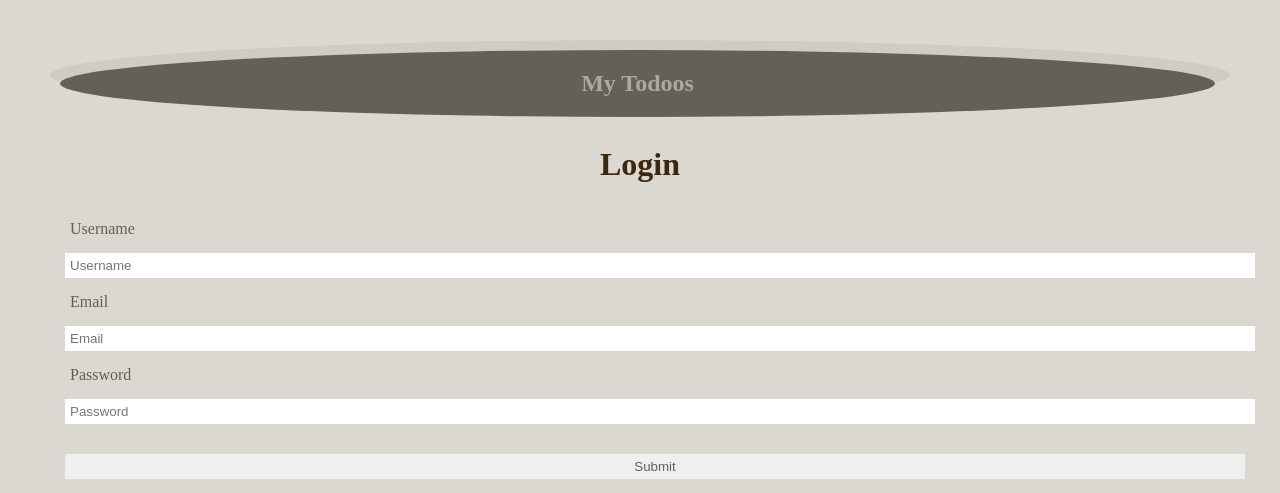
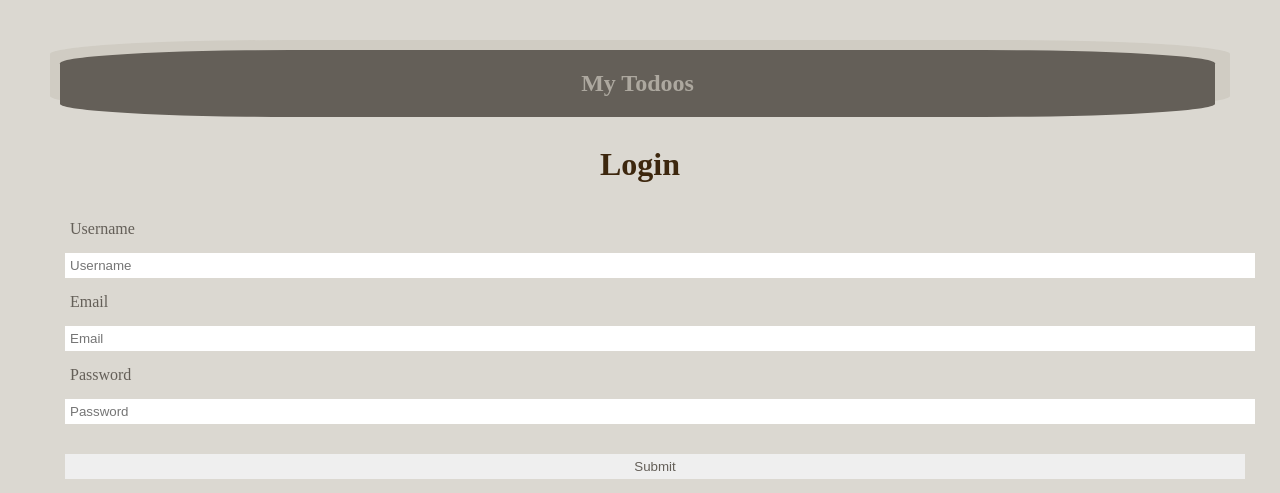
Before and after one commit to corfucius/todo, a PHP site: page / in a window 1280 px wide. Shown: the top 493 px of the page. Run offline with PHP 8.4, Linux system fonts and the light colour scheme.

Commit message:
changes to css header, removed ugly footer

```diff
--- a/classes.php
+++ b/classes.php
@@ -6,10 +6,15 @@ class User {
 
     private $db;
     private $errors;
+    private $email;
+    private $password;
+    private $password_encrypted;
 
     function __construct (){
         $this->db = new mysqli(DB_HOST, DB_USER, DB_PASS, DB_NAME);
     }
+
+
 
     public function create($username, $password, $email) {
 
--- a/css/styles.css
+++ b/css/styles.css
@@ -207,14 +207,14 @@ Section 05 Header
     background-color: var(--myBackground);
     color: var(--myFont);
     padding: 10px;
-    border-radius:50%;
+    border-radius:20%;
     height: 50px;
 }
 
 .app-logo {
     background-color: var(--myFont);
     color: var(--myBackground);
-    border-radius: 50%;
+    border-radius: 20%;
     text-align: center;
 }
 
--- a/index.php
+++ b/index.php
@@ -1,15 +1,16 @@
 <?php
     include'database.php';
     include'classes.php';
-    $conn = new mysqli("localhost", "root", "", "todolist");
+
+    //$conn = new mysqli("localhost", "root", "", "todolist");
     if (isset($_POST["submit"])) {
-        $username = strip_tags(trim($_POST['username']));
-        $email = strip_tags(trim($_POST['email']));
-        $password = $_POST['password'];
+        $username = strip_tags(trim($_POST["username"]));
+        $email = strip_tags(trim($_POST["email"]));
+        $password = $_POST["password"];
         $password_encrypted = md5($password);
         //check fields for errors
         $users = new User();
-        if($users->check_for_login_errors($username, $email, $password) == true) {
+        if($users->check_for_login_errors($username, $email, $password) == true){
         $result = $conn->query("SELECT * FROM users WHERE username = '$username' AND password = '$password_encrypted'");
         ///create var for id and assign to session for later use
         $get_id = $conn->query("SELECT id FROM users WHERE username = '$username'");
@@ -21,13 +22,13 @@
             $_SESSION["email"] = $email;
             $_SESSION["password"] = $password;
             $_SESSION["logged_in"] = 1;
-            $_SESSION['user_id'] = $ids['id'];
-            $id = $_SESSION['user_id'];
+            $_SESSION["user_id"] = $ids["id"];
+            $id = $_SESSION["user_id"];
             //if everything checks out, send them to their todolist
-            header('location:pages/todo.php');
+            header("location:pages/todo.php");
             exit();
         } else {
-            echo 'The information provided does not match any users in our system, please register below.';
+            echo "The information provided does not match any users in our system, please register below.";
         }
       }
     }
```
Also changed, not shown: pages/todo.php (+8 -5 lines).
